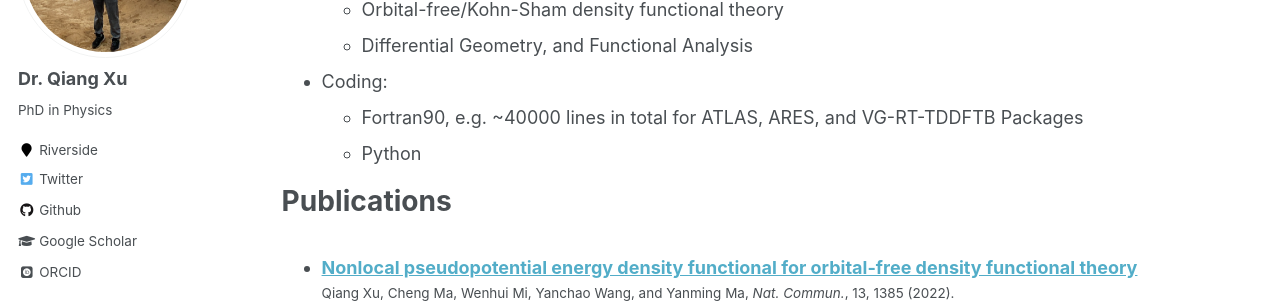
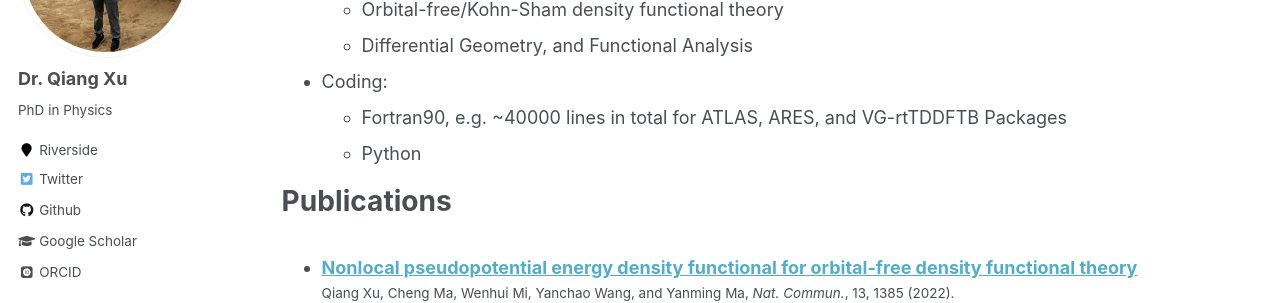
Before and after one commit to xqjlu/xqjlu.github.io, a Jekyll site: the page built from _pages/cv.md, in a window 1280 px wide and 900 px high, scrolled down 824 px. Shown: the part 153-456 px from the top of the window. Built offline with Jekyll 4.4.1, drawn with Linux system fonts in a browser that asks for light colours; some web fonts are replaced.

Commit message:
RT to rt in CV

```diff
--- a/_pages/cv.md
+++ b/_pages/cv.md
@@ -39,7 +39,7 @@ Skills
   * Orbital-free/Kohn-Sham density functional theory
   * Differential Geometry, and Functional Analysis
 * Coding:
-  * Fortran90, e.g. ~40000 lines in total for ATLAS, ARES, and VG-RT-TDDFTB Packages
+  * Fortran90, e.g. ~40000 lines in total for ATLAS, ARES, and VG-rtTDDFTB Packages
   * Python
 
 Publications
```
